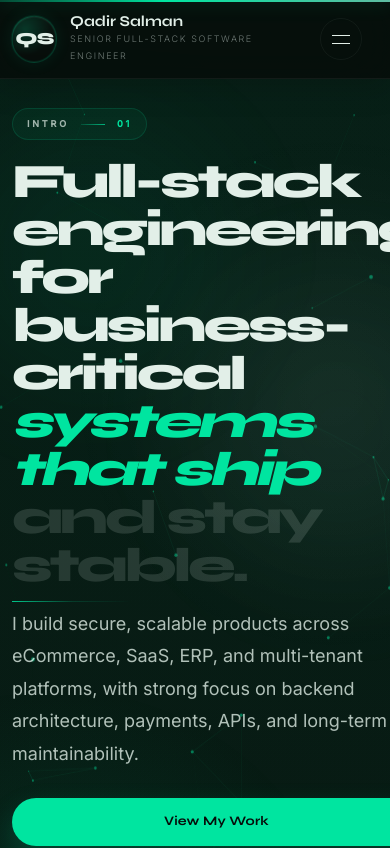
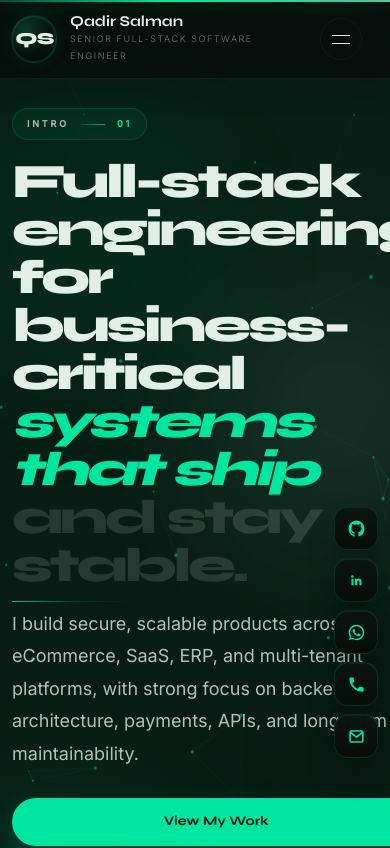
Before and after one commit to QadirSalman519/qadir-salman, a React (Vite) app: page / in a window 390 px wide. Shown: the top 848 px of the page. Built offline with nearby package versions, Linux system fonts and the light colour scheme.

Commit message:
Icons added

```diff
--- a/src/App.jsx
+++ b/src/App.jsx
@@ -3,6 +3,7 @@ import { motion, useScroll, useSpring } from 'framer-motion';
 import { Toaster } from 'react-hot-toast';
 import Cursor from './components/Cursor';
 import BackToTop from './components/BackToTop';
+import SocialDock from './components/SocialDock';
 import Navbar from './components/Navbar';
 import Hero from './components/Hero';
 import Ticker from './components/Ticker';
@@ -145,6 +146,7 @@ function App() {
       {!isTouchDevice && <Cursor />}
       <motion.div className="site-progress" style={{ scaleX: progressScale }} />
       <BackToTop />
+      <SocialDock personal={portfolioData.personal} contact={portfolioData.contact} />
       <div className="site-shell">
         <div className="site-ambient" aria-hidden="true">
           <span className="site-ambient-orb site-ambient-orb-a" />
--- /dev/null
+++ b/src/components/SocialDock.jsx
@@ -0,0 +1,112 @@
+import { motion } from 'framer-motion';
+
+function DockIcon({ name }) {
+  if (name === 'GitHub') {
+    return (
+      <svg viewBox="0 0 24 24" aria-hidden="true">
+        <path
+          fill="currentColor"
+          d="M12 2C6.48 2 2 6.59 2 12.25c0 4.53 2.87 8.37 6.84 9.73.5.1.68-.22.68-.49 0-.24-.01-1.04-.01-1.89-2.78.62-3.37-1.22-3.37-1.22-.45-1.19-1.11-1.5-1.11-1.5-.91-.64.07-.63.07-.63 1 .08 1.53 1.06 1.53 1.06.9 1.58 2.35 1.12 2.92.86.09-.67.35-1.12.63-1.38-2.22-.26-4.56-1.14-4.56-5.08 0-1.12.39-2.03 1.03-2.75-.1-.26-.45-1.3.1-2.72 0 0 .84-.28 2.75 1.05A9.35 9.35 0 0 1 12 6.84c.85 0 1.71.12 2.51.35 1.91-1.33 2.75-1.05 2.75-1.05.55 1.42.2 2.46.1 2.72.64.72 1.03 1.63 1.03 2.75 0 3.95-2.34 4.81-4.57 5.07.36.32.68.95.68 1.92 0 1.39-.01 2.5-.01 2.84 0 .27.18.59.69.49A10.27 10.27 0 0 0 22 12.25C22 6.59 17.52 2 12 2Z"
+        />
+      </svg>
+    );
+  }
+
+  if (name === 'LinkedIn') {
+    return (
+      <svg viewBox="0 0 24 24" aria-hidden="true">
+        <path
+          fill="currentColor"
+          d="M6.94 8.5A1.56 1.56 0 1 1 6.93 5.4a1.56 1.56 0 0 1 .01 3.1ZM5.6 9.7h2.67V18H5.6V9.7Zm4.35 0h2.56v1.13h.04c.36-.68 1.23-1.39 2.54-1.39 2.72 0 3.22 1.84 3.22 4.23V18h-2.67v-3.85c0-.92-.02-2.1-1.25-2.1-1.25 0-1.44.99-1.44 2.03V18H9.95V9.7Z"
+        />
+      </svg>
+    );
+  }
+
+  if (name === 'WhatsApp') {
+    return (
+      <svg viewBox="0 0 24 24" aria-hidden="true">
+        <path
+          fill="currentColor"
+          d="M12 2.2A9.8 9.8 0 0 0 3.7 17.3L2.5 21.5l4.3-1.14A9.77 9.77 0 0 0 12 21.8c5.4 0 9.8-4.39 9.8-9.8S17.4 2.2 12 2.2Zm0 17.82c-1.54 0-3.03-.41-4.34-1.2l-.31-.18-2.56.68.69-2.5-.2-.33a8 8 0 1 1 6.72 3.53Zm4.39-5.97c-.24-.12-1.4-.69-1.62-.77-.22-.08-.38-.12-.54.12-.16.24-.62.77-.76.93-.14.16-.28.18-.52.06-.24-.12-1-.38-1.9-1.21-.7-.63-1.18-1.4-1.32-1.64-.14-.24-.02-.37.1-.49.1-.1.24-.28.36-.42.12-.14.16-.24.24-.4.08-.16.04-.3-.02-.43-.06-.12-.54-1.33-.74-1.82-.2-.48-.39-.41-.54-.42h-.46c-.16 0-.42.06-.64.3-.22.24-.84.82-.84 2s.86 2.3.98 2.46c.12.16 1.69 2.64 4.1 3.71.57.25 1.02.4 1.37.51.58.19 1.11.16 1.53.1.47-.07 1.4-.57 1.6-1.11.2-.54.2-1.01.14-1.11-.06-.1-.22-.16-.46-.28Z"
+        />
+      </svg>
+    );
+  }
+
+  if (name === 'Email') {
+    return (
+      <svg viewBox="0 0 24 24" aria-hidden="true">
+        <path
+          fill="currentColor"
+          d="M3 6.75A2.75 2.75 0 0 1 5.75 4h12.5A2.75 2.75 0 0 1 21 6.75v10.5A2.75 2.75 0 0 1 18.25 20H5.75A2.75 2.75 0 0 1 3 17.25V6.75Zm2.2-.75 6.8 5.43L18.8 6H5.2Zm13.8 2.56-6.38 5.1a1 1 0 0 1-1.24 0L5 8.56v8.69c0 .41.34.75.75.75h12.5c.41 0 .75-.34.75-.75V8.56Z"
+        />
+      </svg>
+    );
+  }
+
+  if (name === 'Call') {
+    return (
+      <svg viewBox="0 0 24 24" aria-hidden="true">
+        <path
+          fill="currentColor"
+          d="M6.62 10.79a15.05 15.05 0 0 0 6.59 6.59l2.2-2.2c.27-.27.67-.36 1.02-.24 1.12.37 2.32.57 3.57.57.55 0 1 .45 1 1V20a1 1 0 0 1-1 1C10.3 21 3 13.7 3 4a1 1 0 0 1 1-1h3.49c.55 0 1 .45 1 1 0 1.25.2 2.45.57 3.57.11.35.03.74-.25 1.02l-2.19 2.2Z"
+        />
+      </svg>
+    );
+  }
+
+  return (
+    <svg viewBox="0 0 24 24" aria-hidden="true">
+      <path
+        fill="currentColor"
+        d="M12 2a10 10 0 1 0 10 10A10.01 10.01 0 0 0 12 2Zm1 14.93V18h-2v-1.07A5.99 5.99 0 0 1 6.07 13H5v-2h1.07A5.99 5.99 0 0 1 11 6.07V5h2v1.07A5.99 5.99 0 0 1 17.93 11H19v2h-1.07A5.99 5.99 0 0 1 13 16.93ZM12 8a4 4 0 1 0 4 4 4 4 0 0 0-4-4Z"
+      />
+    </svg>
+  );
+}
+
+function SocialDock({ personal, contact }) {
+  const dockItems = [
+    ...contact.social,
+    { name: 'Call', href: `tel:${personal.phone.replace(/\s+/g, '')}` },
+    { name: 'Email', href: `mailto:${personal.email}` },
+  ];
+
+  return (
+    <motion.aside
+      className="social-dock"
+      initial={{ opacity: 0, x: 20 }}
+      animate={{ opacity: 1, x: 0 }}
+      transition={{ duration: 0.6, delay: 1.1, ease: [0.22, 1, 0.36, 1] }}
+      aria-label="Quick connect links"
+    >
+      {dockItems.map((item, index) => {
+        const isExternal = !['Email', 'Call'].includes(item.name);
+
+        return (
+          <motion.a
+            key={item.name}
+            className="social-dock-link interactive magnetic"
+            href={item.href}
+            target={isExternal ? '_blank' : undefined}
+            rel={isExternal ? 'noreferrer' : undefined}
+            aria-label={item.name}
+            title={item.name}
+            initial={{ opacity: 0, x: 12 }}
+            animate={{ opacity: 1, x: 0 }}
+            transition={{ duration: 0.4, delay: 1.18 + index * 0.06, ease: [0.22, 1, 0.36, 1] }}
+            whileHover={{ x: -4 }}
+          >
+            <span className="social-dock-icon" aria-hidden="true">
+              <DockIcon name={item.name} />
+            </span>
+            <span className="social-dock-tooltip">{item.name}</span>
+          </motion.a>
+        );
+      })}
+    </motion.aside>
+  );
+}
+
+export default SocialDock;
--- a/src/index.css
+++ b/src/index.css
@@ -203,6 +203,86 @@ button {
   text-transform: uppercase;
 }
 
+.social-dock {
+  position: fixed;
+  top: 50%;
+  right: 22px;
+  z-index: 84;
+  display: grid;
+  gap: 10px;
+  transform: translateY(-50%);
+}
+
+.social-dock-link {
+  position: relative;
+  display: inline-grid;
+  place-items: center;
+  width: 52px;
+  height: 52px;
+  border-radius: 18px;
+  border: 1px solid rgba(0, 229, 160, 0.14);
+  background:
+    linear-gradient(180deg, rgba(12, 21, 17, 0.88), rgba(7, 13, 10, 0.94)),
+    rgba(6, 13, 10, 0.78);
+  box-shadow:
+    0 18px 28px rgba(0, 0, 0, 0.24),
+    inset 0 1px 0 rgba(255, 255, 255, 0.05);
+  backdrop-filter: blur(18px);
+  transition:
+    transform 0.28s cubic-bezier(0.22, 1, 0.36, 1),
+    border-color 0.28s ease,
+    box-shadow 0.28s ease,
+    background 0.28s ease;
+}
+
+.social-dock-link:hover {
+  border-color: rgba(0, 229, 160, 0.24);
+  box-shadow:
+    0 22px 36px rgba(0, 0, 0, 0.3),
+    0 0 24px rgba(0, 229, 160, 0.12);
+}
+
+.social-dock-icon {
+  display: inline-grid;
+  place-items: center;
+  width: 22px;
+  height: 22px;
+  color: var(--accent);
+}
+
+.social-dock-icon svg {
+  width: 22px;
+  height: 22px;
+  display: block;
+}
+
+.social-dock-tooltip {
+  position: absolute;
+  right: calc(100% + 12px);
+  top: 50%;
+  transform: translateY(-50%) translateX(8px);
+  min-height: 32px;
+  padding: 0 12px;
+  border-radius: 999px;
+  border: 1px solid rgba(0, 229, 160, 0.12);
+  background: rgba(7, 13, 10, 0.92);
+  color: rgba(226, 239, 232, 0.84);
+  display: inline-flex;
+  align-items: center;
+  opacity: 0;
+  pointer-events: none;
+  white-space: nowrap;
+  font-size: 9px;
+  letter-spacing: 2px;
+  text-transform: uppercase;
+  transition: opacity 0.22s ease, transform 0.22s ease;
+}
+
+.social-dock-link:hover .social-dock-tooltip {
+  opacity: 1;
+  transform: translateY(-50%) translateX(0);
+}
+
 .site-ambient {
   position: fixed;
   inset: 0;
@@ -3200,6 +3280,17 @@ button {
     width: 64px;
   }
 
+  .social-dock {
+    right: 16px;
+    gap: 8px;
+  }
+
+  .social-dock-link {
+    width: 48px;
+    height: 48px;
+    border-radius: 16px;
+  }
+
   .about-stage-layout,
   .about-proof-grid,
   .contact-highlight-grid {
@@ -3356,6 +3447,29 @@ button {
     letter-spacing: 2px;
   }
 
+  .social-dock {
+    right: 12px;
+    top: auto;
+    bottom: 86px;
+    transform: none;
+  }
+
+  .social-dock-link {
+    width: 44px;
+    height: 44px;
+    border-radius: 14px;
+  }
+
+  .social-dock-icon,
+  .social-dock-icon svg {
+    width: 19px;
+    height: 19px;
+  }
+
+  .social-dock-tooltip {
+    display: none;
+  }
+
   .hero-grid {
     width: min(100% - 24px, 1200px);
     padding-top: 108px;
```
